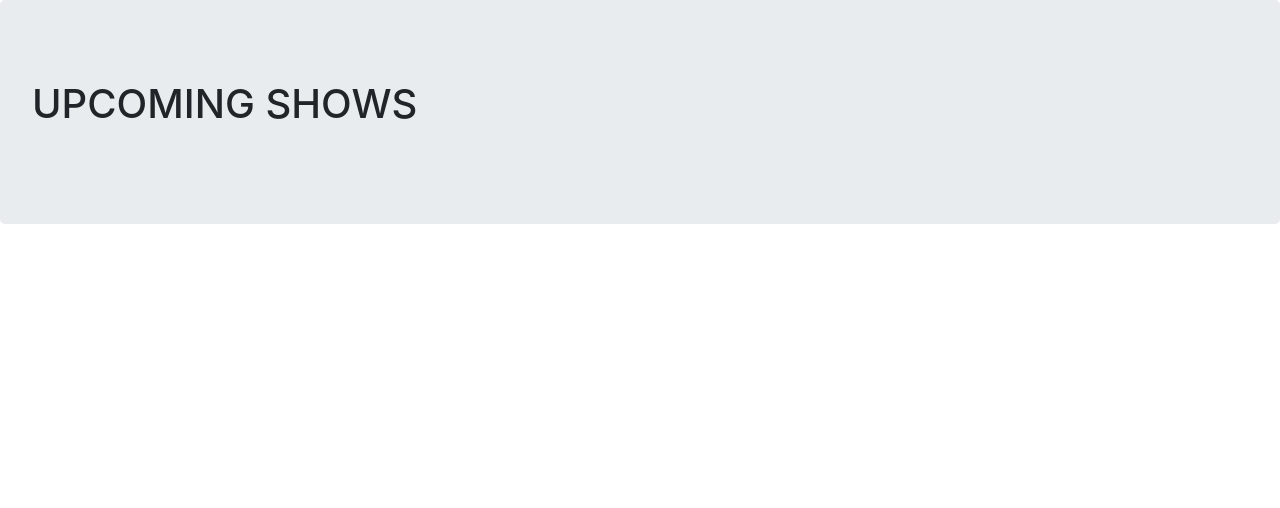
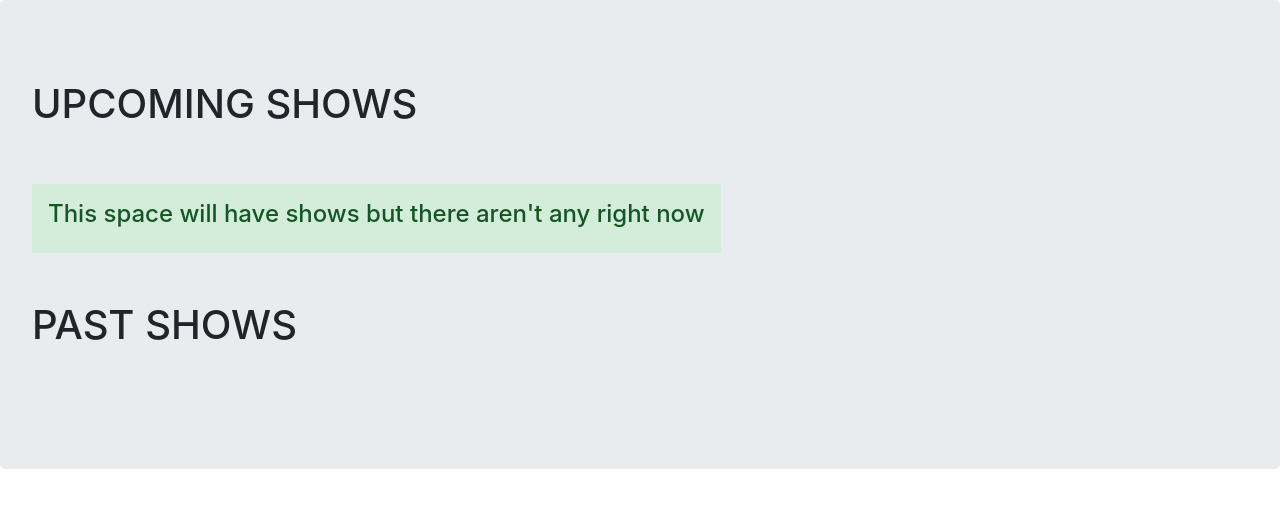
Before and after one commit to thatsongsucks/portfolio-project, a Django app: page /shows/ in a window 1280 px wide. Shown: the part 96-604 px from the top of the page. Run offline with Django 3.2, Linux system fonts and the light colour scheme; data that the repository does not hold is empty; some libraries are stand-ins or nearby versions.

Commit message:
shows page and demos page formatting

```diff
--- a/jobs/templates/jobs/shows.html
+++ b/jobs/templates/jobs/shows.html
@@ -1,11 +1,15 @@
 {% extends 'base.html' %}
 {% block content %}
-<div class="row">
+<div class="row mb-5">
   <h1 class="text-center pt-3">UPCOMING SHOWS</h1>
-  <br />
-  <br />
-  <br />
-  <br />
+</div>
+<div class="row mb-5">
+  <div class="col-fluid alert-success p-3">
+    <h4>This space will have shows but there aren't any right now</h4>
+  </div>
+</div>
+<div class="row mb-5">
+  <H1>PAST SHOWS</H1>
 </div>
 {%for show in shows.all%}
 <p>
--- a/static/harp/index.js
+++ b/static/harp/index.js
@@ -35,8 +35,8 @@ const synth1 = new Tone.PolySynth(Tone.FMSynth).connect(verb);
 const synth2 = new Tone.PolySynth(Tone.FMSynth).connect(verb);
 synth1.set({'envelope': {'release':1.2, 'sustain':0.3}});
 synth2.set({'envelope': {'release':1.2, 'sustain':0.3}});
-// synth1.volume.value = -10;
-// synth2.volume.value = -10;
+synth1.volume.value = 10;
+synth2.volume.value = 10;
 
 
 
```
Also changed, not shown: jobs/templates/jobs/demos.html (+6 -3 lines). Lines whose indentation alone changed are shown as unchanged.
